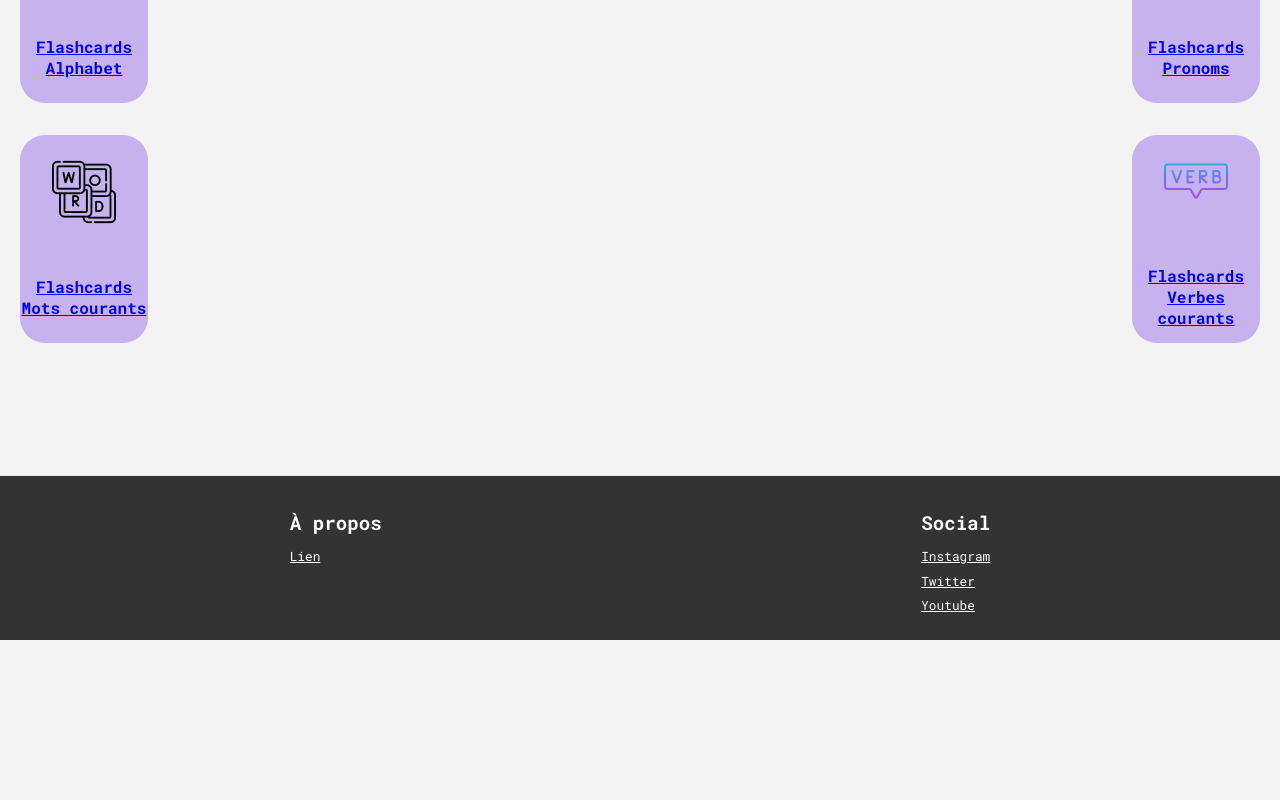
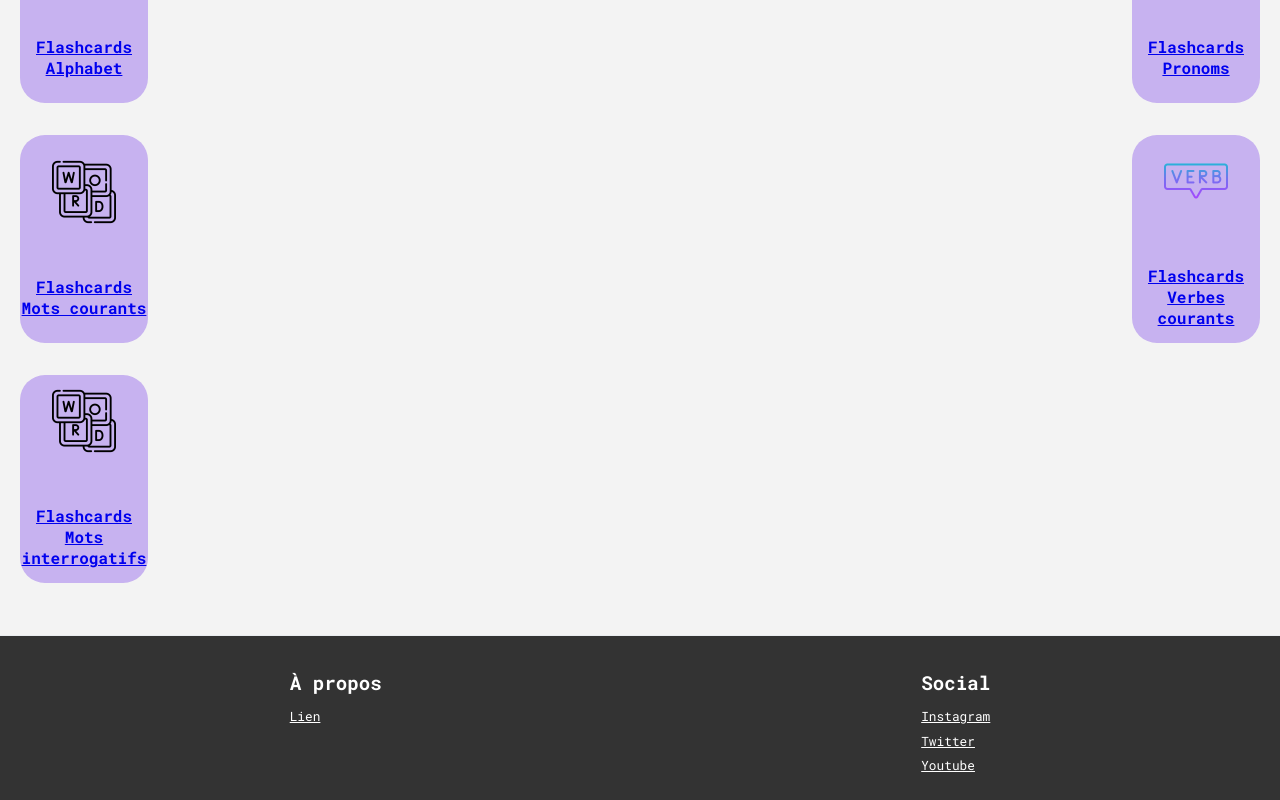
Before and after one commit to Bozeyy/LearnBulgare, a React (Vite) app in the folder LEARNBULGARE/: page /flashCardHome in a window 1280 px wide. Shown: the part 1590-2390 px from the top of the page. Before the commit the page ends 2230 px from the top, so only its background shows below. Built offline with nearby package versions, Linux system fonts and the light colour scheme.

Commit message:
style: fix style for button, add flashcard for interrogative words

```diff
--- a/LEARNBULGARE/src/css/App.css
+++ b/LEARNBULGARE/src/css/App.css
@@ -1,7 +1,6 @@
 @import url('https://fonts.googleapis.com/css2?family=Roboto+Mono:ital,wght@0,100..700;1,100..700&display=swap');
 html, body {
   width: 100%;
-  height: 100%;
   margin: 0;
   padding: 0;
   background-color: #f3f3f3;
--- a/LEARNBULGARE/src/css/CourseStyle/QuizStyle.css
+++ b/LEARNBULGARE/src/css/CourseStyle/QuizStyle.css
@@ -1,3 +1,8 @@
+
+body {
+    height: 100vh;
+    background-color: #8FBC8B;
+}
 
 .title_course {
     width: 100%;
@@ -54,4 +59,5 @@
     align-items: center;
     justify-content: center;
     border-radius: 25px;
+    color: black;
 }
--- a/LEARNBULGARE/src/pages/AppRoutes.jsx
+++ b/LEARNBULGARE/src/pages/AppRoutes.jsx
@@ -66,6 +66,10 @@ const AppRoutes = () => {
                 path="/verbesc_0_10"
                 element={<FlashCard flashcards={useVerb0_10Flashcards().data} title={useVerb0_10Flashcards().title} />}
             />
+            <Route
+                path="/interroWordsFlash"
+                element={<FlashCard flashcards={useInterrogativeWordsQuizData().data} title={useInterrogativeWordsQuizData().title} />}
+            />
         </Routes>
     );
 };
--- a/LEARNBULGARE/src/pages/course/flashcard/FlashCardHome.jsx
+++ b/LEARNBULGARE/src/pages/course/flashcard/FlashCardHome.jsx
@@ -13,14 +13,16 @@ function FlashCardHome() {
             alphabetFlashcards: "Flashcards Alphabet",
             pronounsFlashcards: "Flashcards Pronoms",
             wordsFlashcards: "Flashcards Mots courants",
-            verbsFlashcards: "Flashcards Verbes courants"
+            verbsFlashcards: "Flashcards Verbes courants",
+            interroWordsFlash: "Flashcards Mots interrogatifs"
         },
         en: {
             courses: "Courses",
             alphabetFlashcards: "Alphabet Flashcards",
             pronounsFlashcards: "Pronoun Flashcards",
             wordsFlashcards: "Common Words Flashcards",
-            verbsFlashcards: "Common Verbs Flashcards"
+            verbsFlashcards: "Common Verbs Flashcards",
+            interroWordsFlash: "Interrogative Words Flashcards"
         }
     };
 
@@ -78,6 +80,18 @@ function FlashCardHome() {
                         </div>
                     </Link>
                 </div>
+                <div className="line_course">
+                    <Link to="/interroWordsFlash">
+                        <div className='course'>
+                            <div className="icon_course">
+                                <img src="./images/word.png" alt="" />
+                            </div>
+                            <div className="title_course">
+                                <h1 id="title_course">{translations[language].interroWordsFlash}</h1>
+                            </div>
+                        </div>
+                    </Link>
+                </div>
             </div>
         </div>
     );
```
